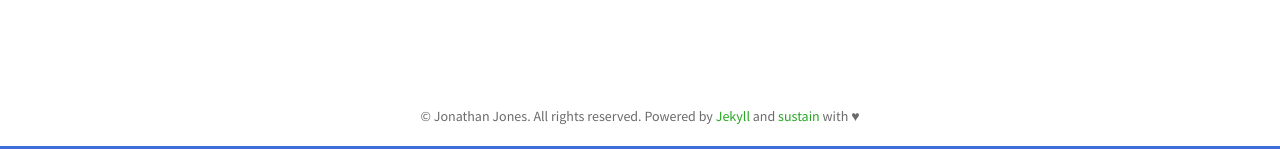
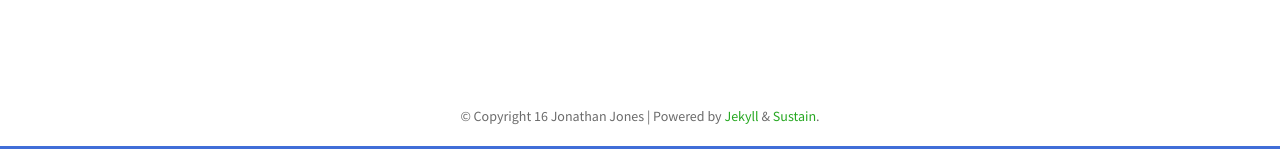
Before and after one commit to jjones646/about.joncjones.com, a Jekyll site: the page built from index.html, in a window 1280 px wide. Shown: the part 749-898 px from the top of the page. Built offline with Jekyll 4.4.1, drawn with Linux system fonts in a browser that asks for light colours; nearby versions of some CDN libraries; Markdown is read by kramdown in place of the engine named in the settings; the list of posts is cut into pages by our own code.

Commit message:
more cleanup for heroku

```diff
--- a/Gemfile
+++ b/Gemfile
@@ -8,5 +8,5 @@
 gem 'puma'
 gem 'github-pages'
 gem 'html-proofer'
-# gem 'jekyll-auth'
+gem 'jekyll-auth'
 # gem 'omniauth-google-oauth2'
--- a/_config.yml
+++ b/_config.yml
@@ -6,7 +6,6 @@
 permalink: /:title.html
 paginate: 5
 safe: true
-# gems: [jekyll-paginate, jekyll-auth, html-proofer]
 gems: [jekyll-paginate, 'kramdown']
 
 # edit here to achieve your personal greatness
--- a/_includes/footer.html
+++ b/_includes/footer.html
@@ -1,8 +1,8 @@
 <footer>
     <div id="footer">
         <div class="container">
-            <p class="text-muted">© {{ site.author }}. All rights reserved. Powered by <a href="http://jekyllrb.com/">Jekyll</a> and
-            <a href="http://www.github.com/biomadeira/sustain">sustain</a> with ♥</p>
+            <p class="text-muted">© Copyright {{ site.time | date: '%y' }} {{ site.author }} | Powered by <a href="http://jekyllrb.com/">Jekyll</a> &
+            <a href="http://www.github.com/biomadeira/sustain">Sustain</a>.</p>
         </div>
     </div>
 </footer>
--- a/_includes/media.html
+++ b/_includes/media.html
@@ -3,7 +3,7 @@
   <h3>Photos</h3>
   <div class="panel panel-default">
     <div class="panel-body">
-    <h3>Welcome, click on the albums below to see its contents.</h3>
+    <h3>Click an album to see more pictures.</h3>
     </div>
   </div>
 </div>
```
